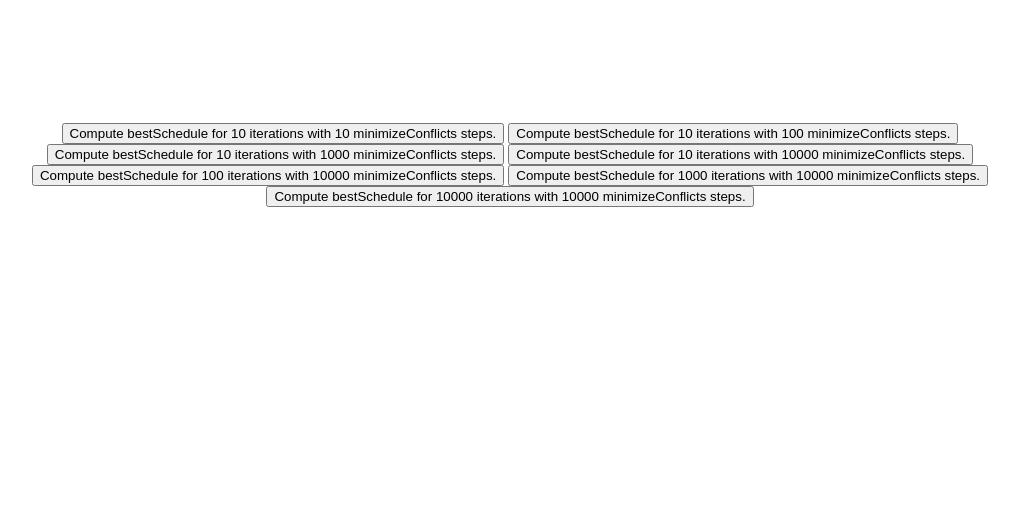
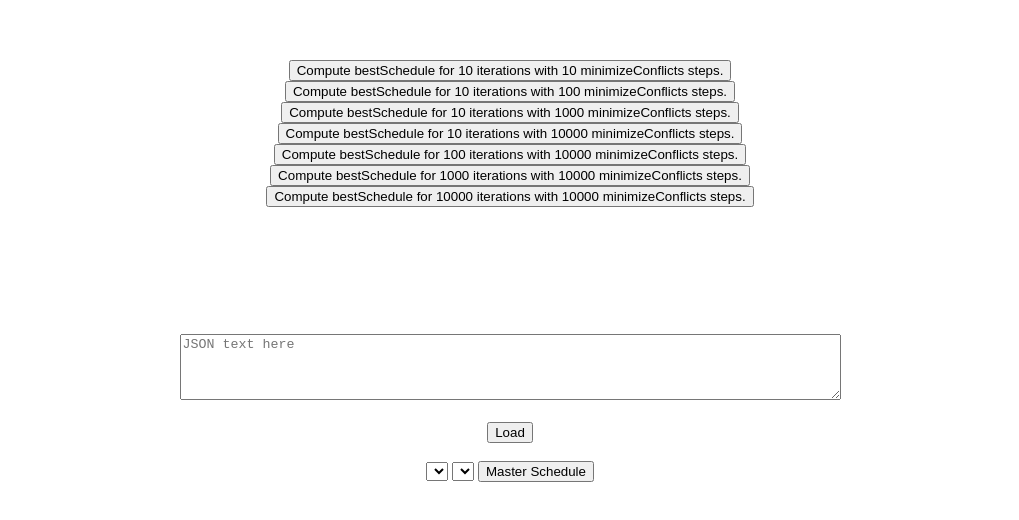
Before and after one commit to Arongil/Scheduler, a plain HTML site: page index.html in a window 1280 px wide. Shown: the part 48-568 px from the top of the page, without its empty margins (130-1149 px from the left). Drawn offline with Linux system fonts and the light colour scheme.

Commit message:
Added capabilities for a user interface, such as a canvas element and a style.css file.

```diff
--- a/index.html
+++ b/index.html
@@ -2,20 +2,33 @@
 <html>
   <head>
     <title>Scheduler</title>
+
+    <link href="style.css" rel="stylesheet" type="text/css" />
   </head>
   <body>
-    <h1 style="margin: auto; text-align: center;"> Server Working </h1>
+    <h1 class="center"> Server Working </h1>
 
-    <div id="quick-buttons" style="margin: auto; padding: 10%; text-align: center;">
-      <button onclick="var s = measureBestSchedule(10, 10);">Compute bestSchedule for 10 iterations with 10 minimizeConflicts steps.</button>
-      <button onclick="var s = measureBestSchedule(10, 100);">Compute bestSchedule for 10 iterations with 100 minimizeConflicts steps.</button>
-      <button onclick="var s = measureBestSchedule(10, 1000);">Compute bestSchedule for 10 iterations with 1000 minimizeConflicts steps.</button>
-      <button onclick="var s = measureBestSchedule(10, 10000);">Compute bestSchedule for 10 iterations with 10000 minimizeConflicts steps.</button>
-      <button onclick="var s = measureBestSchedule(100, 10000);">Compute bestSchedule for 100 iterations with 10000 minimizeConflicts steps.</button>
-      <button onclick="var s = measureBestSchedule(1000, 10000);">Compute bestSchedule for 1000 iterations with 10000 minimizeConflicts steps.</button>
+    <div class="center" id="quick-buttons" style="padding: 5%">
+        <button onclick="var s = measureBestSchedule(10, 10);">Compute bestSchedule for 10 iterations with 10 minimizeConflicts steps.</button><br>
+      <button onclick="var s = measureBestSchedule(10, 100);">Compute bestSchedule for 10 iterations with 100 minimizeConflicts steps.</button><br>
+      <button onclick="var s = measureBestSchedule(10, 1000);">Compute bestSchedule for 10 iterations with 1000 minimizeConflicts steps.</button><br>
+      <button onclick="var s = measureBestSchedule(10, 10000);">Compute bestSchedule for 10 iterations with 10000 minimizeConflicts steps.</button><br>
+      <button onclick="var s = measureBestSchedule(100, 10000);">Compute bestSchedule for 100 iterations with 10000 minimizeConflicts steps.</button><br>
+      <button onclick="var s = measureBestSchedule(1000, 10000);">Compute bestSchedule for 1000 iterations with 10000 minimizeConflicts steps.</button><br>
       <button onclick="var s = measureBestSchedule(10000, 10000);">Compute bestSchedule for 10000 iterations with 10000 minimizeConflicts steps.</button>
     </div>
 
     <script src="scheduler.js"></script>
+    <script src="ui.js"></script>
+
+    <div id="user-interface" class="center" style="padding: 5%">
+        <textarea id="schedule-json" rows=4 cols=80 placeholder="JSON text here"></textarea><br><br>
+        <button id="load-json" onclick="loadJSON(document.getElementById('schedule-json').value);">Load</button><br><br>
+        <select id="student-select"></select>
+        <select id="student-select"></select>
+        <button id="master-schedule">Master Schedule</button>
+    </div>
+
+    <canvas id="canvas" class="center"></canvas>
   </body>
 </html>
--- a/scheduler.js
+++ b/scheduler.js
@@ -75,11 +75,11 @@ class CSP {
     for (i = 0; i < this.constraints.length; i++) {
       constraint = this.constraints[i];
       if (constraint.type === "DifferentConstraint" &&
-	 (variables[constraint.variableA].conflicts === 0 || variables[constraint.variableB].conflicts === 0)) {
-	if (constraint.conflict(variables)) {
+         (variables[constraint.variableA].conflicts === 0 || variables[constraint.variableB].conflicts === 0)) {
+        if (constraint.conflict(variables)) {
           variables[this.constraints[i].variableA].conflicts++;
           variables[this.constraints[i].variableB].conflicts++;
-	}
+        }
       }
     }
   }
@@ -184,7 +184,7 @@ class DifferentConstraint extends Constraint {
     var variableA = variables[this.variableA],
         variableB = variables[this.variableB];
     return (variableA.value <= variableB.value && variableA.value + variableA.duration > variableB.value) ||
-	   (variableB.value <= variableA.value && variableB.value + variableB.duration > variableA.value);
+           (variableB.value <= variableA.value && variableB.value + variableB.duration > variableA.value);
   }
 
 }
@@ -229,11 +229,11 @@ class RepeatConstraint extends Constraint {
     this.type = "RepeatConstraint";
   }
 
-  conflict(variables) {
+  conflict_(variables) {
     // Return true if there is a conflict; return false if there is not.
     var overlap = 0, i;
     for (i = 0; i < this.ids.length; i++) {
-      if (!!this.slots[variables[i].value]) {
+      if (!!this.slots[variables[this.ids[i]].value]) {
         overlap++;
         if (overlap > this.maximum)
           return true;
@@ -242,6 +242,9 @@ class RepeatConstraint extends Constraint {
     return false;
   }
 
+  conflict(variables) {
+    return this.conflict_(variables);
+  }
 }
 
 function constraintIndex(constraints, constraint) {
@@ -313,7 +316,7 @@ function getCleanJSON(schedule, teachers, students) {
   var cleanJSON = {"classes": [], "teachers": [], "students": []}, variable;
   for (i = 0; i < schedule.variables.length; i++) {
     variable = schedule.variables[i];
-    cleanJSON.classes.push({"name": variable.name, "value": variable.value});
+    cleanJSON.classes.push({"name": variable.name, "value": variable.value, "duration": variable.duration});
   }
   for (i = 0; i < teachers.length; i++) {
     cleanJSON.teachers.push({"name": teachers[i].name, "classes": teachers[i].classes});
@@ -554,7 +557,7 @@ var constraints = [], ids, slots, slotsDict;
 // Create teachers' DifferentConstraint constraints.
 setDifferentConstraints(constraints, variables, teachers);
 // Create students' DifferentConstraint constraints.
-setDifferentConstraints(constraints, variables, students);
+ setDifferentConstraints(constraints, variables, students);
 // Create the QuantityConstraint constraints.
 for (i = 1; i <= 5*7; i++) {
   constraint = new QuantityConstraint("Slot " + i, 1e6, i, 6);
@@ -591,8 +594,9 @@ function measureBestSchedule(iterations, steps, plateauInterval = 100) {
   var bestSchedule = getBestSchedule(variables, constraints, iterations, steps, plateauInterval);
   var end = performance.now();
   console.log("The calculation took " + (end - start)/1000/60 + " minutes.");
-  console.log("The best schedule has " + bestSchedule.conflicts().length + " conflicts. The weight of the conflicts is " + bestSchedule.weightedConflicts() + ".");
+  console.log("The best schedule has " + bestSchedule.conflicts().length + " conflicts weighted at " + bestSchedule.weightedConflicts() + ".");
   bestSchedule.printVariables();
+  console.log(getCleanJSON(bestSchedule, teachers, students));
 
   // var cleanJSON = getCleanJSON(bestSchedule, teachers, students);
   // console.log(cleanJSON);
--- /dev/null
+++ b/style.css
@@ -0,0 +1,5 @@
+.center {
+    display: block;
+    margin: auto;
+    text-align: center;
+}
```
